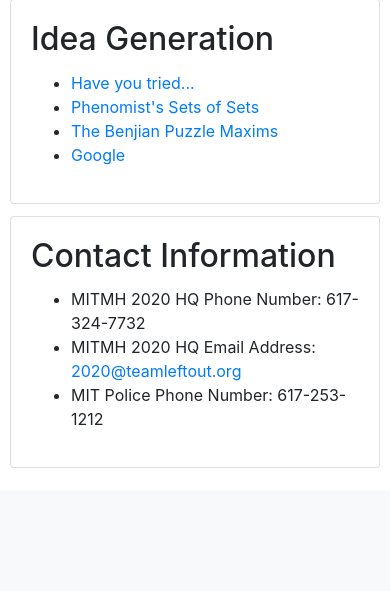
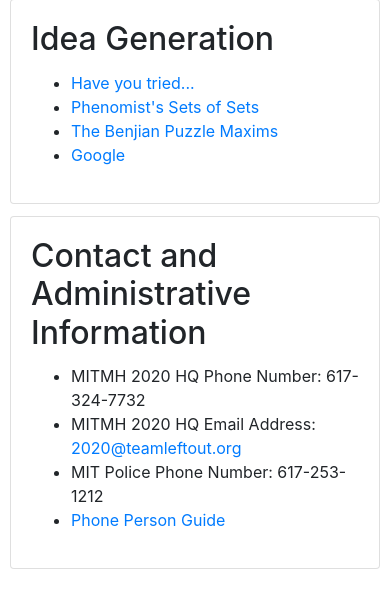
Before and after one commit to cardinalitypuzzles/cardboard, a Django app: page /hunts/tools in a window 390 px wide. Shown: the part 1781-2372 px from the top of the page. Before the commit the page ends 2249 px from the top, so only its background shows below. Run offline with Django 3.2, Linux system fonts and the light colour scheme; the visitor is signed in with stand-in values (Sample User, id 1); parts of the project's set-up code (start-up, migrations or seed data) failed here and were passed over; some libraries are stand-ins or nearby versions.

Commit message:
'Add Phone Person Guide' to Tools page

```diff
--- a/hunts/templates/tools.html
+++ b/hunts/templates/tools.html
@@ -129,12 +129,13 @@
 
         <div class="card" >
             <div class="card-body">
-                <div class="card-title"><h2>Contact Information</h2></div>
+                <div class="card-title"><h2>Contact and Administrative Information</h2></div>
                 <div class="card-text">
                     <ul>
                         <li>MITMH 2020 HQ Phone Number: 617-324-7732</li>
                         <li>MITMH 2020 HQ Email Address: <a href='mailto:2020@teamleftout.org'>2020@teamleftout.org</a></li>
                         <li>MIT Police Phone Number: 617-253-1212</li>
+                        <li><a href='https://docs.google.com/document/d/1HfLgHTtzhLAKM1VcmX1uf6mkbVZjO3N4S8ze7UR9ztM/edit'>Phone Person Guide</a></li>
                     </ul>
                 </div>
             </div>
```
